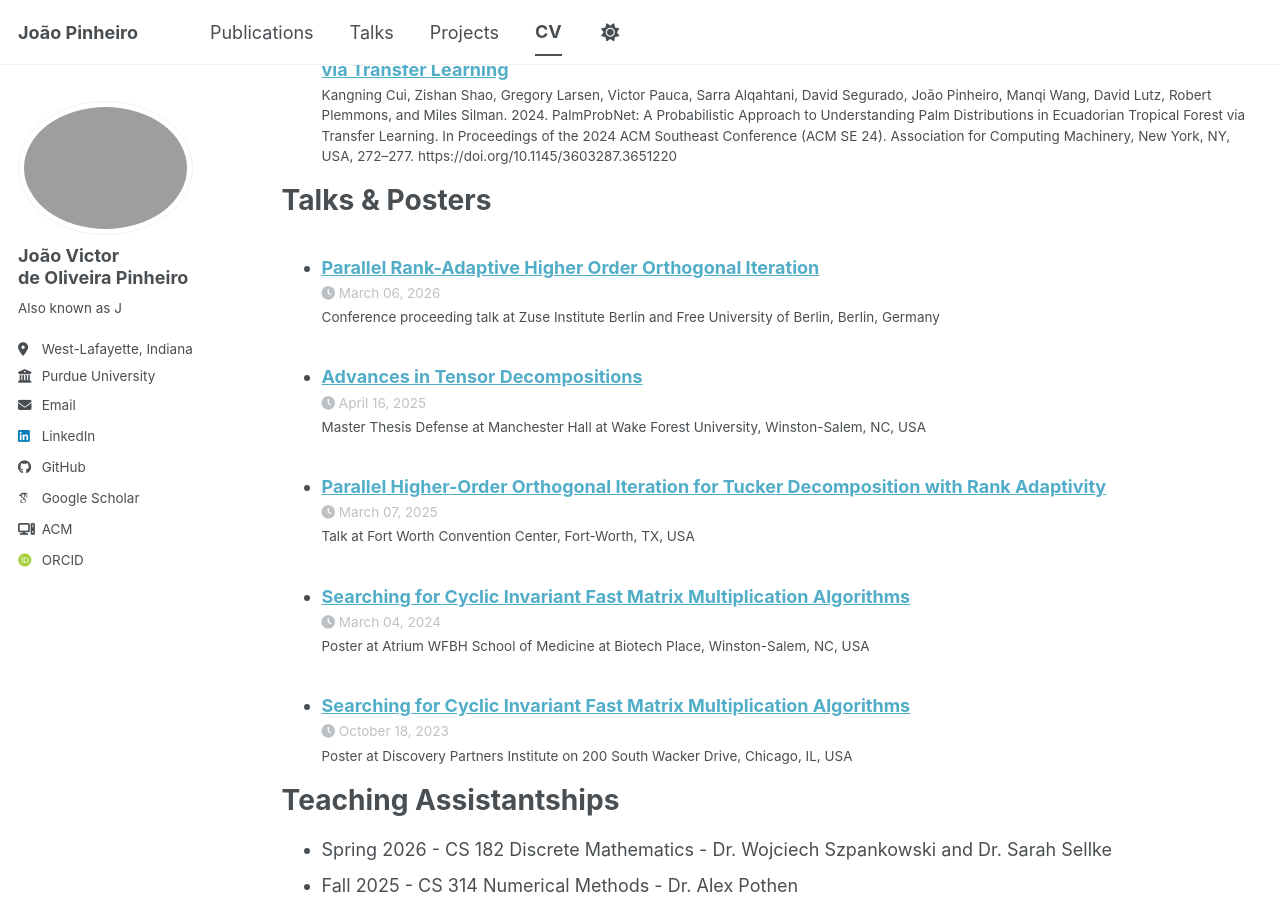
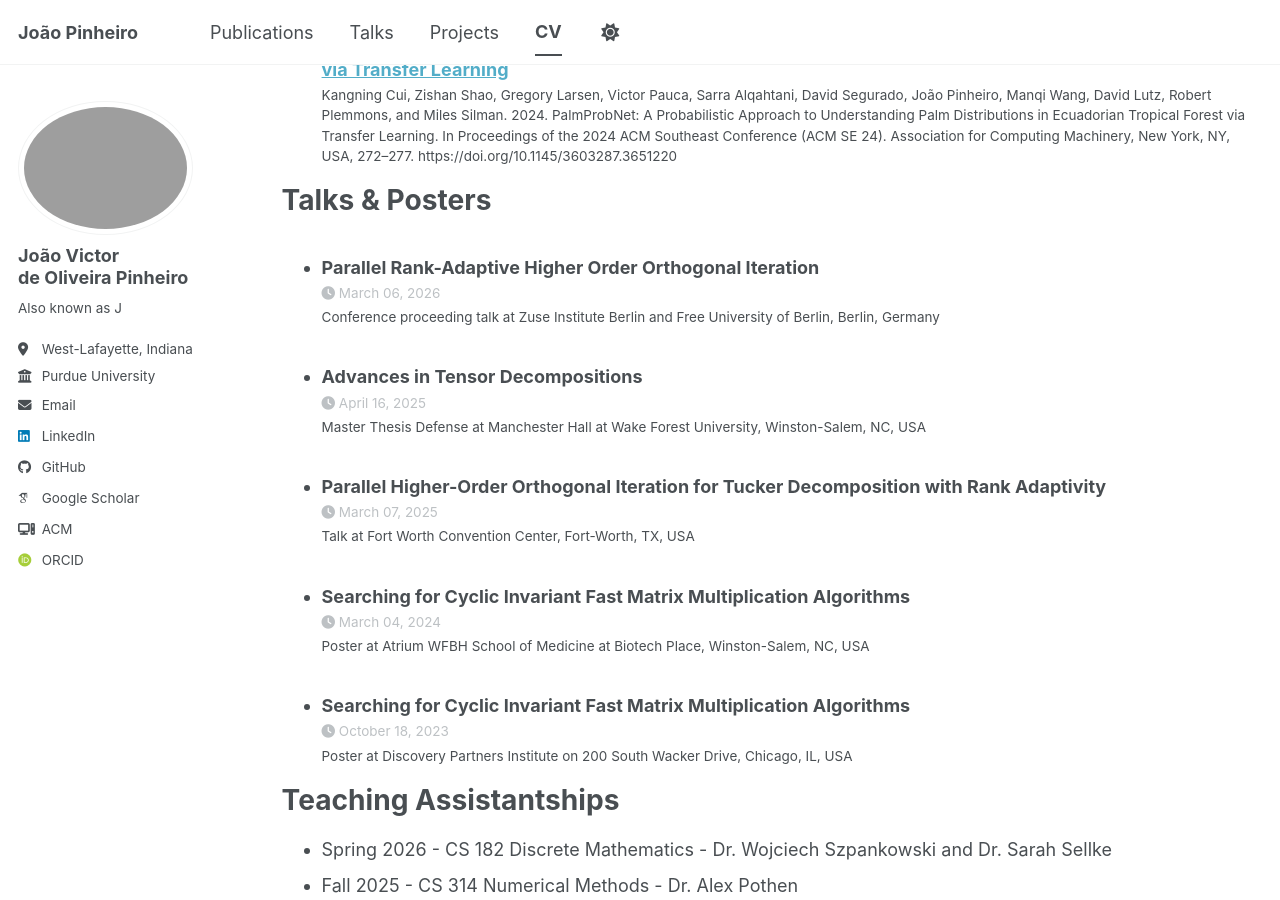
Before and after one commit to Jv7Pinheiro/Jv7Pinheiro.github.io, a Jekyll site: the page built from _pages/cv.md, in a window 1280 px wide and 900 px high, scrolled down 2916 px. Built offline with Jekyll 4.4.1, drawn with Linux system fonts in a browser that asks for light colours; some web fonts are replaced; a script bundle is joined from its source files by our own code; library files that are not in the unit come from our copies.

Commit message:
removed talk links from cv as well

```diff
--- a/_includes/archive-single-talk-cv.html
+++ b/_includes/archive-single-talk-cv.html
@@ -27,11 +27,12 @@
       </div>
     {% endif %}
     <h3 class="archive__item-title" itemprop="headline">
-      {% if post.link %}
+      {{ title }}
+      <!-- {% if post.link %}
         <a href="{{ post.link }}">{{ title }}</a> <a href="{{ base_path }}{{ post.url }}" rel="permalink"><i class="fa fa-link" aria-hidden="true" title="permalink"></i><span class="sr-only">Permalink</span></a>
       {% else %}
         <a href="{{ base_path }}{{ post.url }}" rel="permalink">{{ title }}</a>
-      {% endif %}
+      {% endif %} -->
     </h3>
     {% if post.date %}<p class="page__meta"><i class="fa fa-clock" aria-hidden="true"></i> {{ post.date | date: '%B %d, %Y' }}</p>{% endif %}
     {% if post.venue%}<p class="archive__item-excerpt" itemprop="description">{{post.type}} at {{ post.venue }},  {{post.location}}</p>{% endif %}
```
